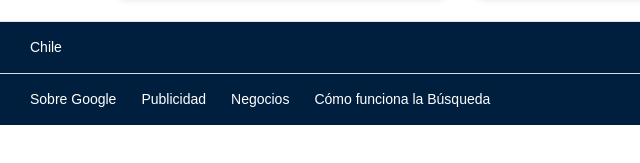
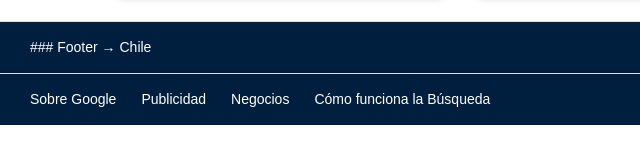
Before and after one commit to cocandoazuaje-archf/nextjs2, a Gatsby site in the folder mi-proyecto-gatsby/: page / in a window 1280 px wide. Shown: the part 805-968 px from the top of the page, 0-640 px from the left. Built offline with nearby package versions, Linux system fonts and the light colour scheme; Gatsby itself is replaced by a stand-in of ours.

Commit message:
actualización

```diff
--- a/mi-proyecto-gatsby/src/components/footer.js
+++ b/mi-proyecto-gatsby/src/components/footer.js
@@ -5,7 +5,7 @@
     <footer style={styles.footer}>
       {/* Sección superior: Ubicación */}
       <div style={styles.locationSection}>
-        <span style={styles.locationText}>Chile</span>
+        <span style={styles.locationText}>### Footer &rarr; Chile</span>
       </div>
 
       {/* Sección inferior: Enlaces */}
```
